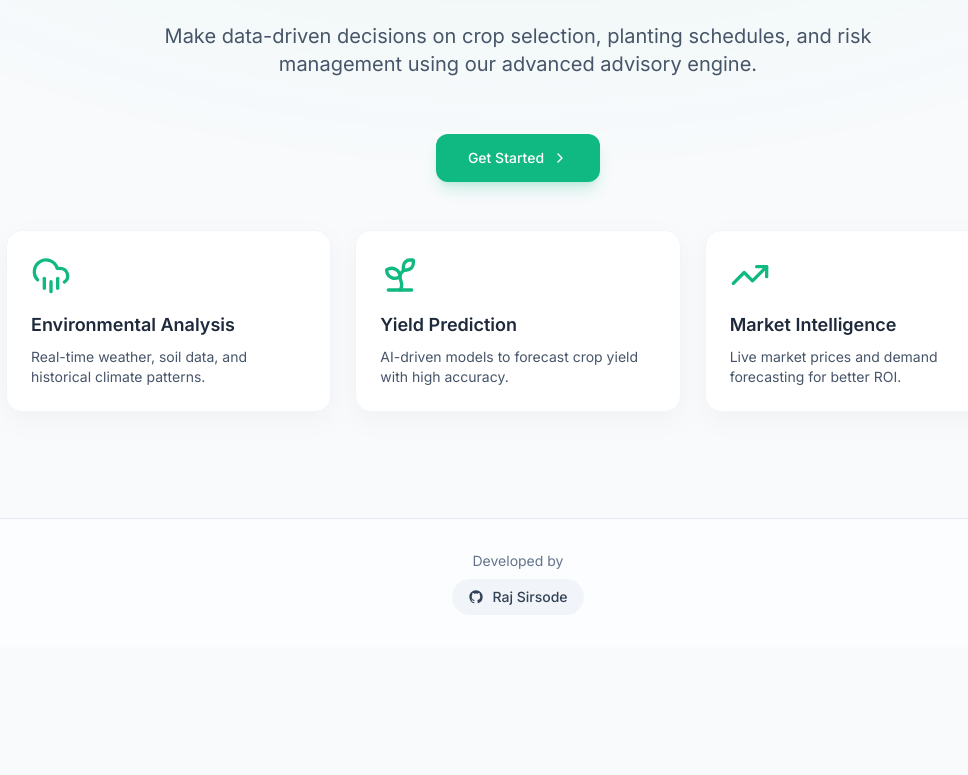
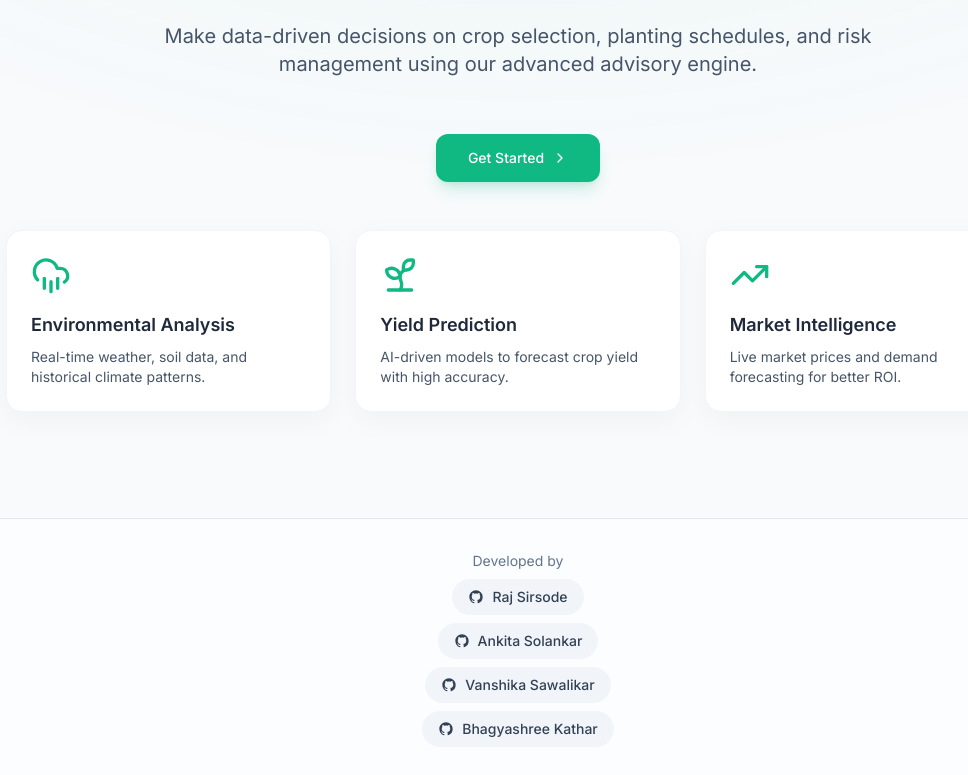
Before and after one commit to SirsodeRaj/Crop-IQ, a Next.js app in the folder frontend/: page / in a window 1280 px wide. Shown: the part 299-1074 px from the top of the page, without its empty margins (122-1090 px from the left). Before the commit the page ends 946 px from the top, so only its background shows below. Built offline with nearby package versions, Linux system fonts and the light colour scheme; no server answers.

Commit message:
Update footer contributors

```diff
--- a/frontend/src/app/layout.tsx
+++ b/frontend/src/app/layout.tsx
@@ -36,6 +36,7 @@
             <footer className="w-full border-t border-slate-200 py-8 mt-12 bg-white/50 backdrop-blur-sm">
               <div className="container mx-auto px-4 flex flex-col items-center justify-center gap-2">
                 <p className="text-sm text-slate-500">Developed by</p>
+                {/** Raj */}
                 <a
                   href="https://github.com/SirsodeRaj/"
                   target="_blank"
@@ -47,6 +48,46 @@
                   </svg>
                   <span className="font-medium text-sm">Raj Sirsode</span>
                 </a>
+
+                {/** Ankita */}
+                <a
+                  href="https://github.com/Ankitasolankar"
+                  target="_blank"
+                  rel="noopener noreferrer"
+                  className="group flex items-center gap-2 px-4 py-2 rounded-full bg-slate-100 hover:bg-slate-200 text-slate-700 transition-all hover:scale-105"
+                >
+                  <svg className="w-4 h-4 group-hover:text-slate-900 transition-colors" fill="currentColor" viewBox="0 0 24 24" aria-hidden="true">
+                    <path fillRule="evenodd" d="M12 2C6.477 2 2 6.484 2 12.017c0 4.425 2.865 8.18 6.839 9.504.5.092.682-.217.682-.483 0-.237-.008-.868-.013-1.703-2.782.605-3.369-1.343-3.369-1.343-.454-1.158-1.11-1.466-1.11-1.466-.908-.62.069-.608.069-.608 1.003.07 1.531 1.032 1.531 1.032.892 1.53 2.341 1.088 2.91.832.092-.647.35-1.088.636-1.338-2.22-.253-4.555-1.113-4.555-4.951 0-1.093.39-1.988 1.029-2.688-.103-.253-.446-1.272.098-2.65 0 0 .84-.27 2.75 1.026A9.564 9.564 0 0112 6.844c.85.004 1.705.115 2.504.337 1.909-1.296 2.747-1.027 2.747-1.027.546 1.379.202 2.398.1 2.651.64.7 1.028 1.595 1.028 2.688 0 3.848-2.339 4.695-4.566 4.943.359.309.678.92.678 1.855 0 1.338-.012 2.419-.012 2.747 0 .268.18.58.688.482A10.019 10.019 0 0022 12.017C22 6.484 17.522 2 12 2z" clipRule="evenodd" />
+                  </svg>
+                  <span className="font-medium text-sm">Ankita Solankar</span>
+                </a>
+
+              {/** Vanshika */}
+              <a
+                  href="https://github.com/vanshikasawalikar-droid"
+                  target="_blank"
+                  rel="noopener noreferrer"
+                  className="group flex items-center gap-2 px-4 py-2 rounded-full bg-slate-100 hover:bg-slate-200 text-slate-700 transition-all hover:scale-105"
+                >
+                  <svg className="w-4 h-4 group-hover:text-slate-900 transition-colors" fill="currentColor" viewBox="0 0 24 24" aria-hidden="true">
+                    <path fillRule="evenodd" d="M12 2C6.477 2 2 6.484 2 12.017c0 4.425 2.865 8.18 6.839 9.504.5.092.682-.217.682-.483 0-.237-.008-.868-.013-1.703-2.782.605-3.369-1.343-3.369-1.343-.454-1.158-1.11-1.466-1.11-1.466-.908-.62.069-.608.069-.608 1.003.07 1.531 1.032 1.531 1.032.892 1.53 2.341 1.088 2.91.832.092-.647.35-1.088.636-1.338-2.22-.253-4.555-1.113-4.555-4.951 0-1.093.39-1.988 1.029-2.688-.103-.253-.446-1.272.098-2.65 0 0 .84-.27 2.75 1.026A9.564 9.564 0 0112 6.844c.85.004 1.705.115 2.504.337 1.909-1.296 2.747-1.027 2.747-1.027.546 1.379.202 2.398.1 2.651.64.7 1.028 1.595 1.028 2.688 0 3.848-2.339 4.695-4.566 4.943.359.309.678.92.678 1.855 0 1.338-.012 2.419-.012 2.747 0 .268.18.58.688.482A10.019 10.019 0 0022 12.017C22 6.484 17.522 2 12 2z" clipRule="evenodd" />
+                  </svg>
+                  <span className="font-medium text-sm">Vanshika Sawalikar</span>
+                </a>
+
+              {/** Bhagyashree */}
+              <a
+                  href="https://github.com/bhagyashreekathar-214018"
+                  target="_blank"
+                  rel="noopener noreferrer"
+                  className="group flex items-center gap-2 px-4 py-2 rounded-full bg-slate-100 hover:bg-slate-200 text-slate-700 transition-all hover:scale-105"
+                >
+                  <svg className="w-4 h-4 group-hover:text-slate-900 transition-colors" fill="currentColor" viewBox="0 0 24 24" aria-hidden="true">
+                    <path fillRule="evenodd" d="M12 2C6.477 2 2 6.484 2 12.017c0 4.425 2.865 8.18 6.839 9.504.5.092.682-.217.682-.483 0-.237-.008-.868-.013-1.703-2.782.605-3.369-1.343-3.369-1.343-.454-1.158-1.11-1.466-1.11-1.466-.908-.62.069-.608.069-.608 1.003.07 1.531 1.032 1.531 1.032.892 1.53 2.341 1.088 2.91.832.092-.647.35-1.088.636-1.338-2.22-.253-4.555-1.113-4.555-4.951 0-1.093.39-1.988 1.029-2.688-.103-.253-.446-1.272.098-2.65 0 0 .84-.27 2.75 1.026A9.564 9.564 0 0112 6.844c.85.004 1.705.115 2.504.337 1.909-1.296 2.747-1.027 2.747-1.027.546 1.379.202 2.398.1 2.651.64.7 1.028 1.595 1.028 2.688 0 3.848-2.339 4.695-4.566 4.943.359.309.678.92.678 1.855 0 1.338-.012 2.419-.012 2.747 0 .268.18.58.688.482A10.019 10.019 0 0022 12.017C22 6.484 17.522 2 12 2z" clipRule="evenodd" />
+                  </svg>
+                  <span className="font-medium text-sm">Bhagyashree Kathar</span>
+                </a>
+
               </div>
             </footer>
           </div>
```
